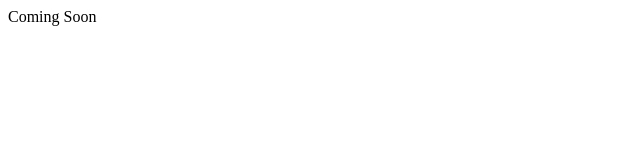
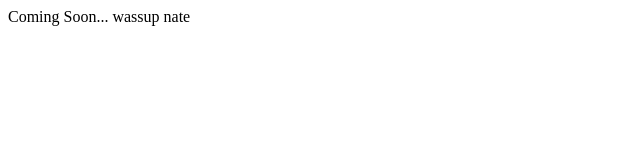
Before and after one commit to ljmcd/ljmcd.github.io, a plain HTML site: page index.html in a window 1280 px wide. Shown: the full height of the page, 0-640 px from the left. Drawn offline with Linux system fonts and the light colour scheme.

Commit message:
2nd commit from my computer

```diff
--- a/index.html
+++ b/index.html
@@ -5,6 +5,6 @@
     </title>
 </head>
 <body>
-    Coming Soon
+    Coming Soon... wassup nate
 </body>
 </html>
```
